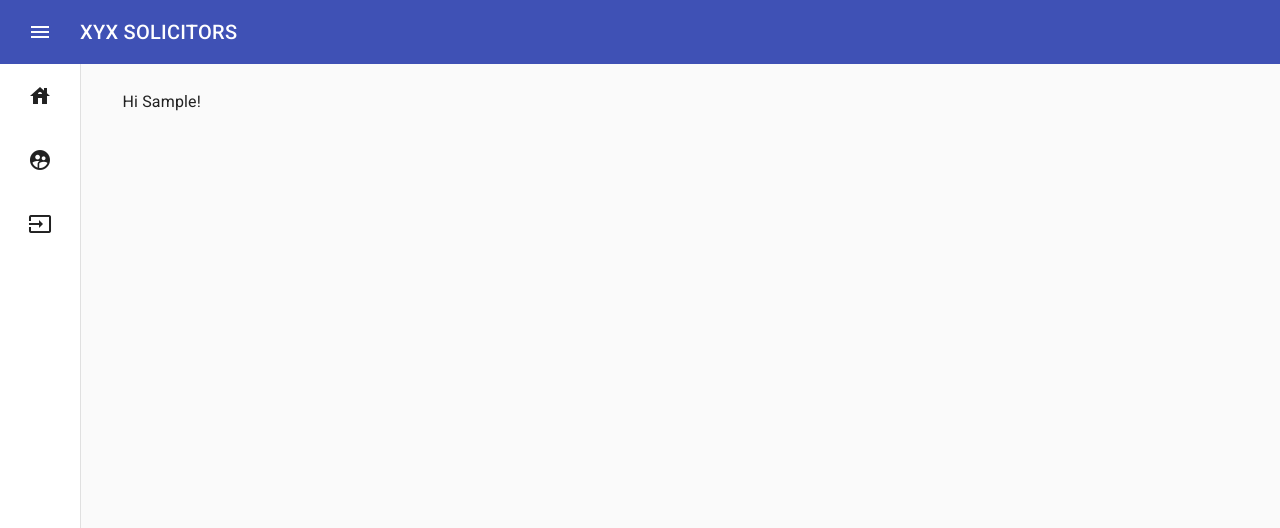
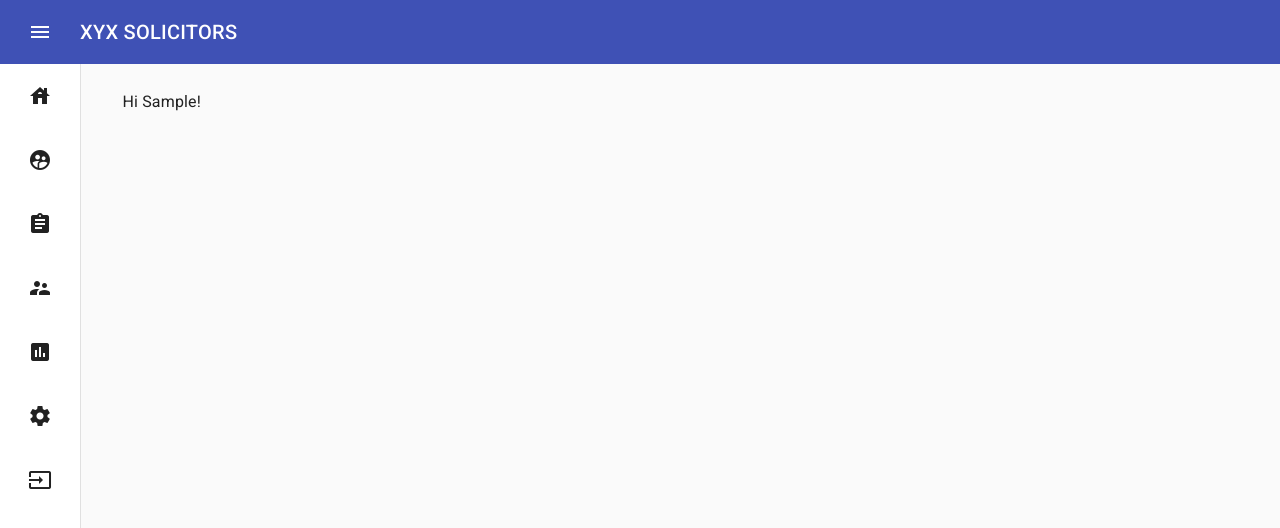
Before and after one commit to mfoyedele/xyx-solicitors, an Angular app in the folder xyx-solicitors-frontend/: page / in a window 1280 px wide. Shown: the top 528 px of the page. Built offline with nearby package versions, Linux system fonts and the light colour scheme; sample sign-in values are in the browser's storage.

Commit message:
Update app component

```diff
--- a/xyx-solicitors-frontend/src/app/app.component.html
+++ b/xyx-solicitors-frontend/src/app/app.component.html
@@ -1,4 +1,3 @@
-
 <mat-toolbar color="primary" *ngIf="user">
     <button mat-icon-button aria-label="Menu icon" (click)="toggleMenu()">
       <mat-icon>menu</mat-icon>
@@ -19,7 +18,39 @@
         <a mat-list-item>
           <span class="entry">
              <mat-icon routerLink="/users">supervised_user_circle</mat-icon>
-            <span *ngIf="!isCollapsed"><a class="nav-item nav-link" routerLink="/users" routerLinkActive="active">Users Management</a></span>
+            <span *ngIf="!isCollapsed"><a class="nav-item nav-link" routerLink="/users" routerLinkActive="active">Clients</a></span>
+          </span>
+        </a>
+      </mat-nav-list>
+      <mat-nav-list *ngIf="user">
+        <a mat-list-item>
+          <span class="entry">
+             <mat-icon routerLink="/users">assignment</mat-icon>
+            <span *ngIf="!isCollapsed"><a class="nav-item nav-link" routerLink="/users" routerLinkActive="active">Cases</a></span>
+          </span>
+        </a>
+      </mat-nav-list>
+      <mat-nav-list *ngIf="user">
+        <a mat-list-item>
+          <span class="entry">
+             <mat-icon routerLink="/users">supervisor_account</mat-icon>
+            <span *ngIf="!isCollapsed"><a class="nav-item nav-link" routerLink="/users" routerLinkActive="active">Employees</a></span>
+          </span>
+        </a>
+      </mat-nav-list>
+      <mat-nav-list *ngIf="user">
+        <a mat-list-item>
+          <span class="entry">
+             <mat-icon routerLink="/users">assessment</mat-icon>
+            <span *ngIf="!isCollapsed"><a class="nav-item nav-link" routerLink="/users" routerLinkActive="active">Reports</a></span>
+          </span>
+        </a>
+      </mat-nav-list>
+      <mat-nav-list *ngIf="user">
+        <a mat-list-item>
+          <span class="entry">
+             <mat-icon routerLink="/users">settings</mat-icon>
+            <span *ngIf="!isCollapsed"><a class="nav-item nav-link" routerLink="/users" routerLinkActive="active">Settings</a></span>
           </span>
         </a>
       </mat-nav-list>
```
